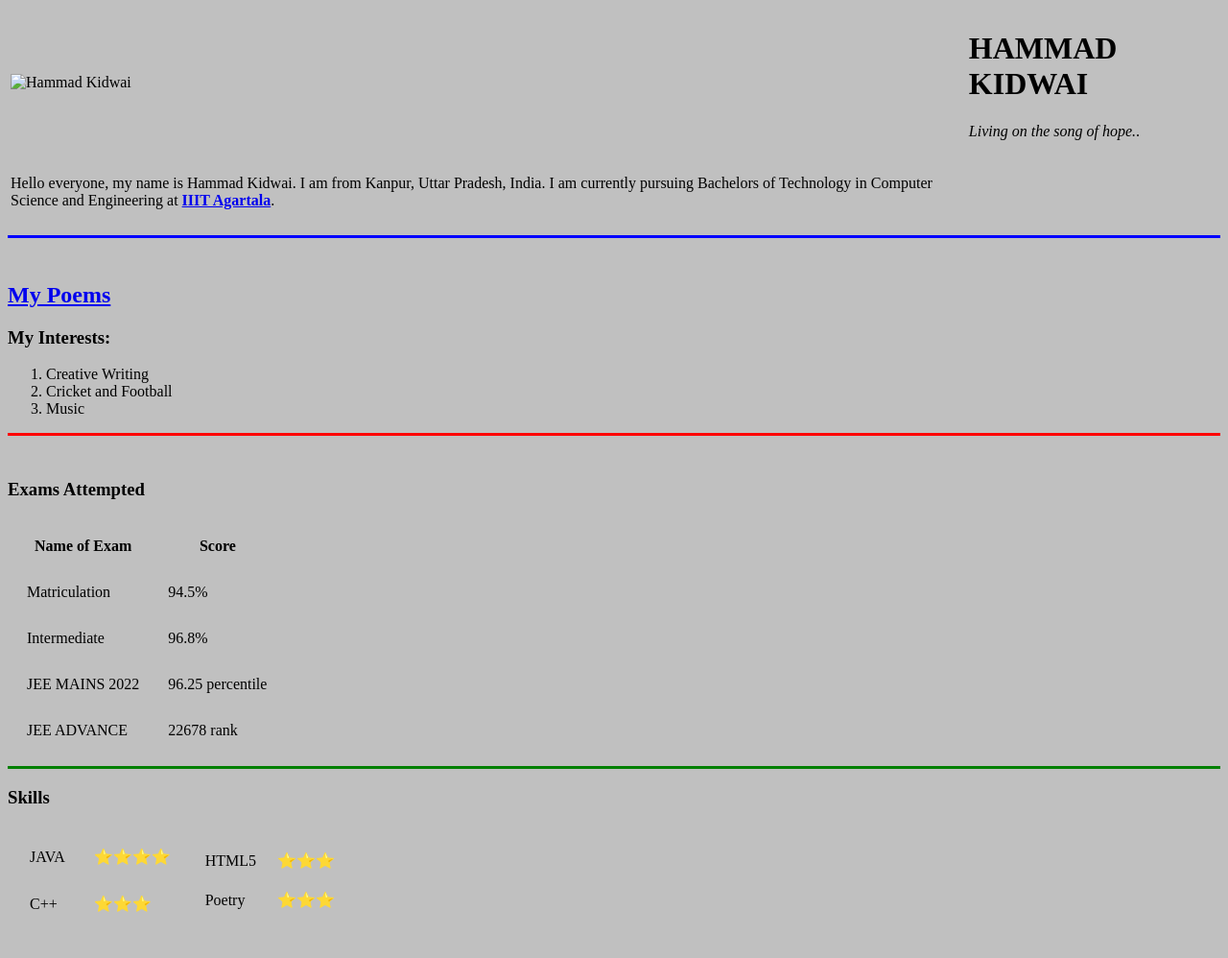
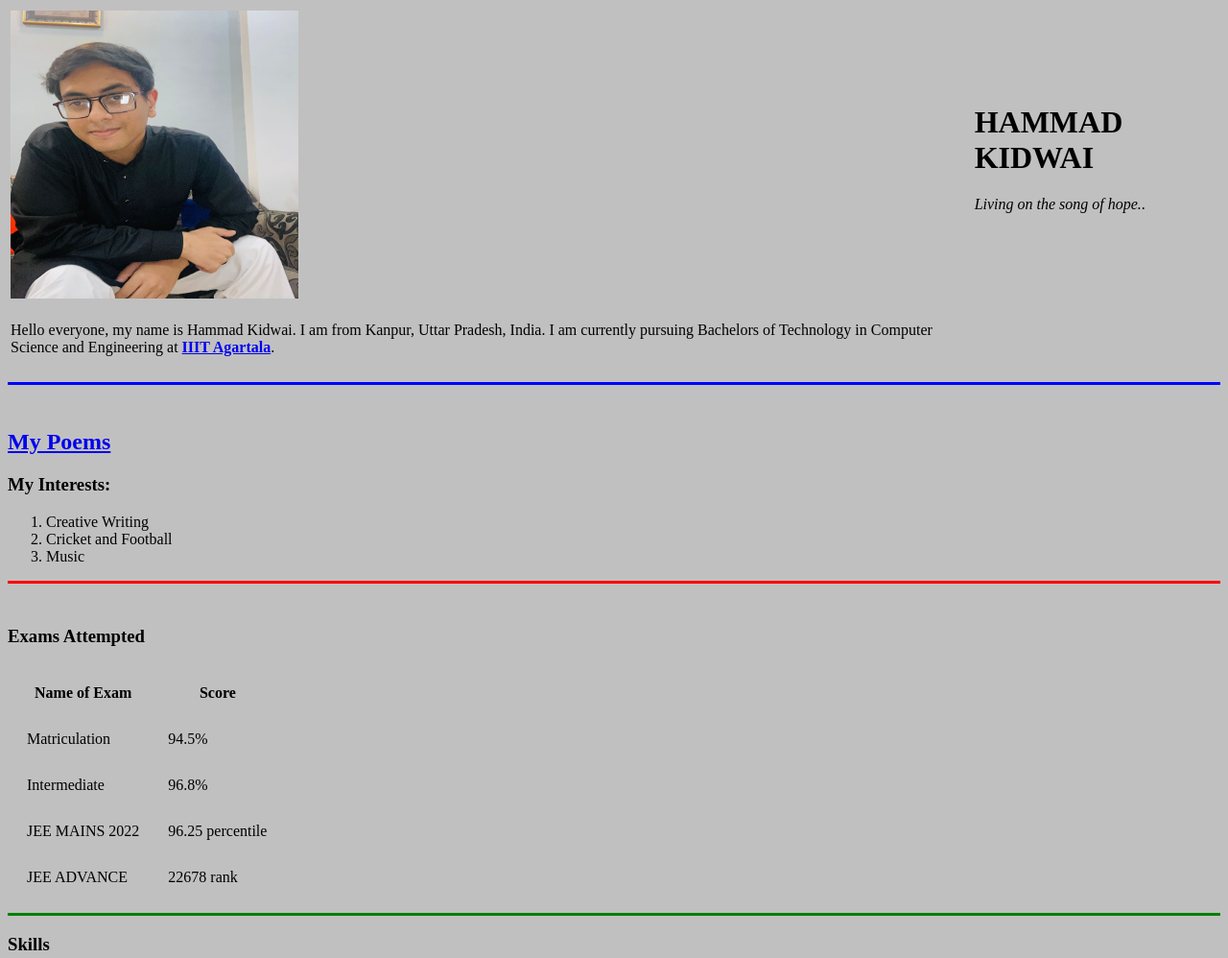
Before and after one commit to hammad-16/Start, a plain HTML site: page index.html in a window 1280 px wide. Shown: the top 998 px of the page at 96% size. Drawn offline with Linux system fonts and the light colour scheme; files whose address does not match are found by name.

Commit message:
Update index.html

```diff
--- a/index.html
+++ b/index.html
@@ -9,7 +9,7 @@
 <body bgcolor="#C0C0C0" >
     <table>
         <tr>
-            <td><img src="C:\Users\ASUS\Pictures\Hammadweb.png"alt="Hammad Kidwai"width="300" height="300"> </td>
+            <td><img src="C:\Users\ASUS\Desktop\VSContests\WebDevelop\HTML PERSONAL SITE\Hammadweb.png.jpg"alt="Hammad Kidwai"width="300" height="300"> </td>
             <td><h1>HAMMAD KIDWAI</h1>
             <p><em>Living on the song of hope.</em>.</p></td>
             </tr>
```
